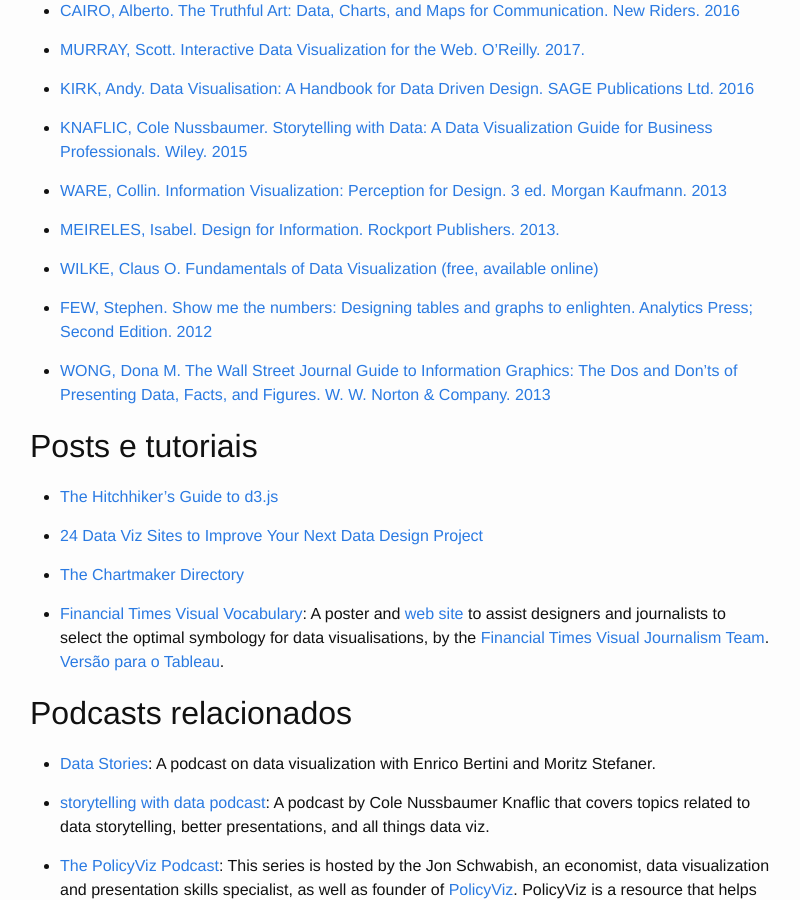
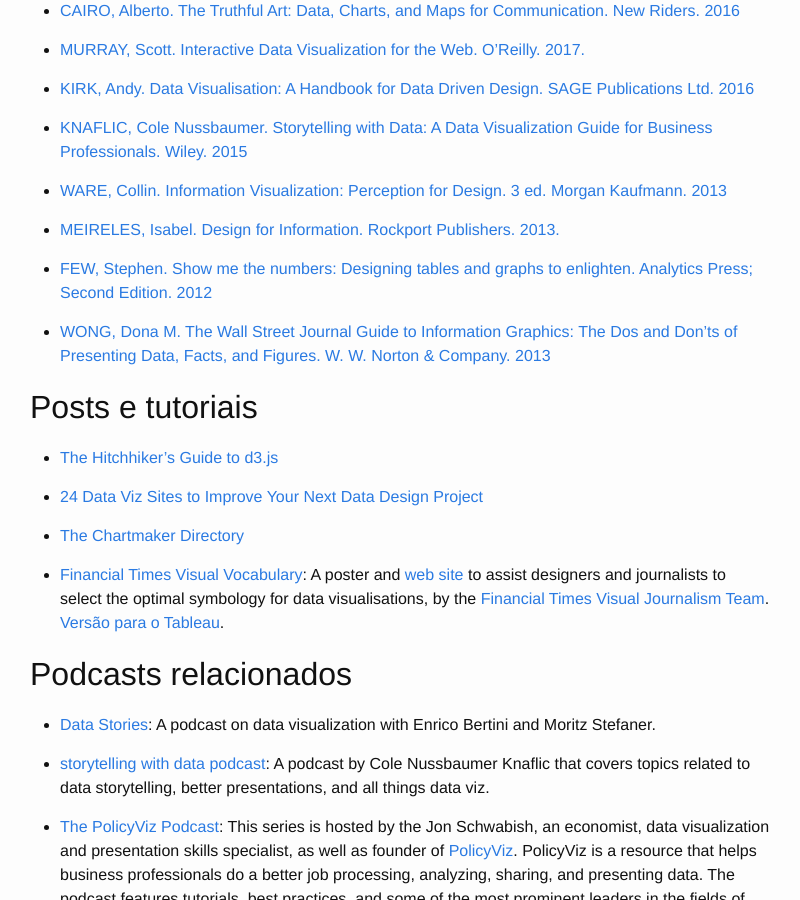
Before and after one commit to emanueles/datavis-course, a Jekyll site: the page built from resources.md, in a window 1280 px wide and 900 px high, scrolled down 2898 px. Shown: the whole window, without its empty margins (240-1040 px from the left). Built offline with Jekyll 4.4.1, drawn with Linux system fonts in a browser that asks for light colours.

Commit message:
Updates for 2019.

```diff
--- a/resources.md
+++ b/resources.md
@@ -140,8 +140,6 @@
 
 * [MEIRELES, Isabel. Design for Information. Rockport Publishers. 2013.](https://www.amazon.com.br/gp/product/1592538061/ref=as_li_qf_asin_il_tl?ie=UTF8&tag=emanueles-20&creative=9325&linkCode=as2&creativeASIN=1592538061&linkId=1b8aa6966c4a9b52a3fe6c98bb02e2b8)
 
-* [WILKE, Claus O. Fundamentals of Data Visualization (free, available online)](https://serialmentor.com/dataviz/index.html)
-
 * [FEW, Stephen. Show me the numbers: Designing tables and graphs to enlighten. Analytics Press; Second Edition. 2012](https://www.amazon.com.br/gp/product/0970601972/ref=as_li_qf_asin_il_tl?ie=UTF8&tag=emanueles-20&creative=9325&linkCode=as2&creativeASIN=0970601972&linkId=410068d38d85673023dad6eb0c9e3181)
 
 * [WONG, Dona M. The Wall Street Journal Guide to Information Graphics: The Dos and Don'ts of Presenting Data, Facts, and Figures. W. W. Norton & Company. 2013](https://www.amazon.com.br/gp/product/0393347281/ref=as_li_qf_asin_il_tl?ie=UTF8&tag=emanueles-20&creative=9325&linkCode=as2&creativeASIN=0393347281&linkId=e3ce0d3dc80c5f824031bc76244284b1)
```
